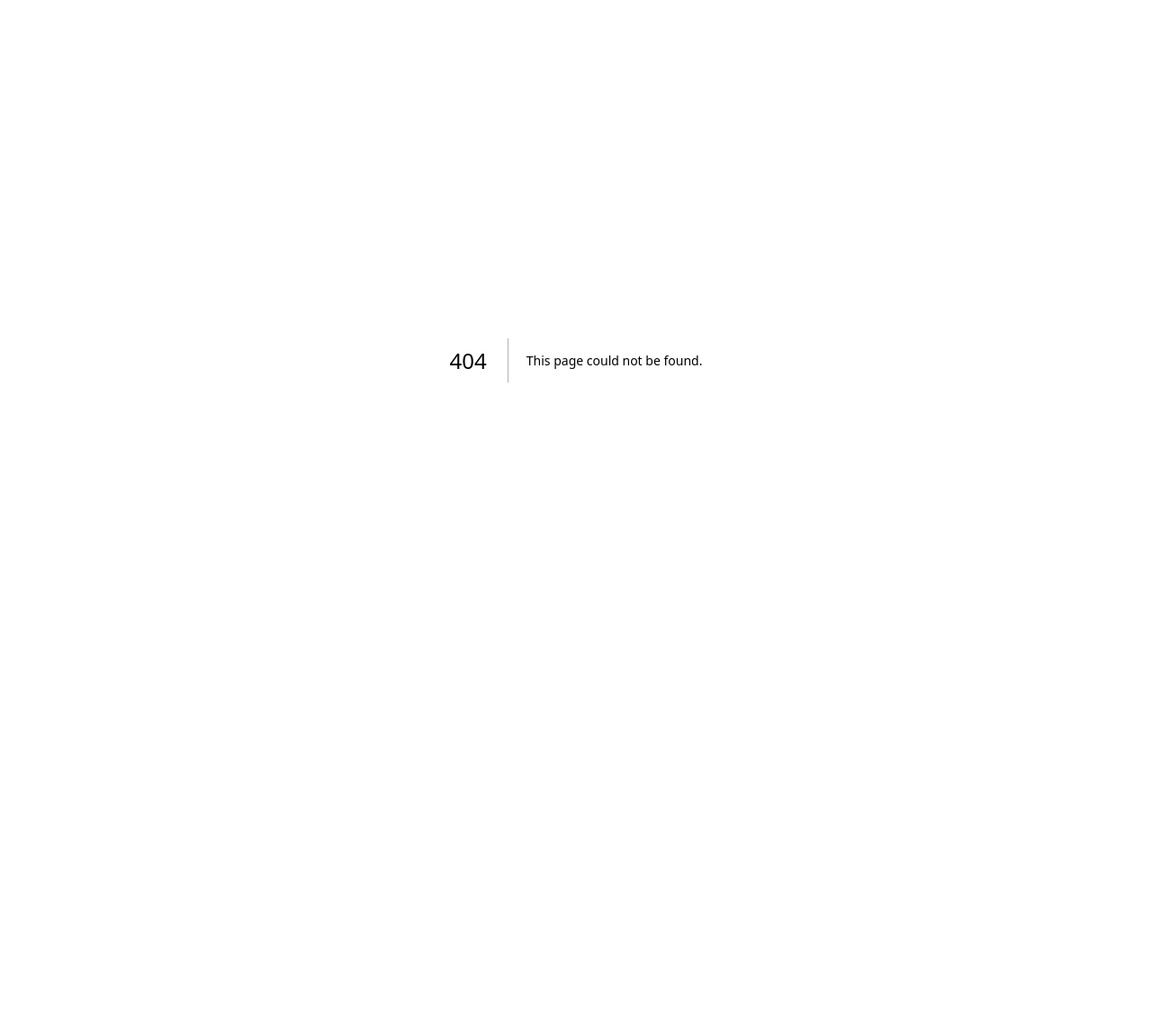
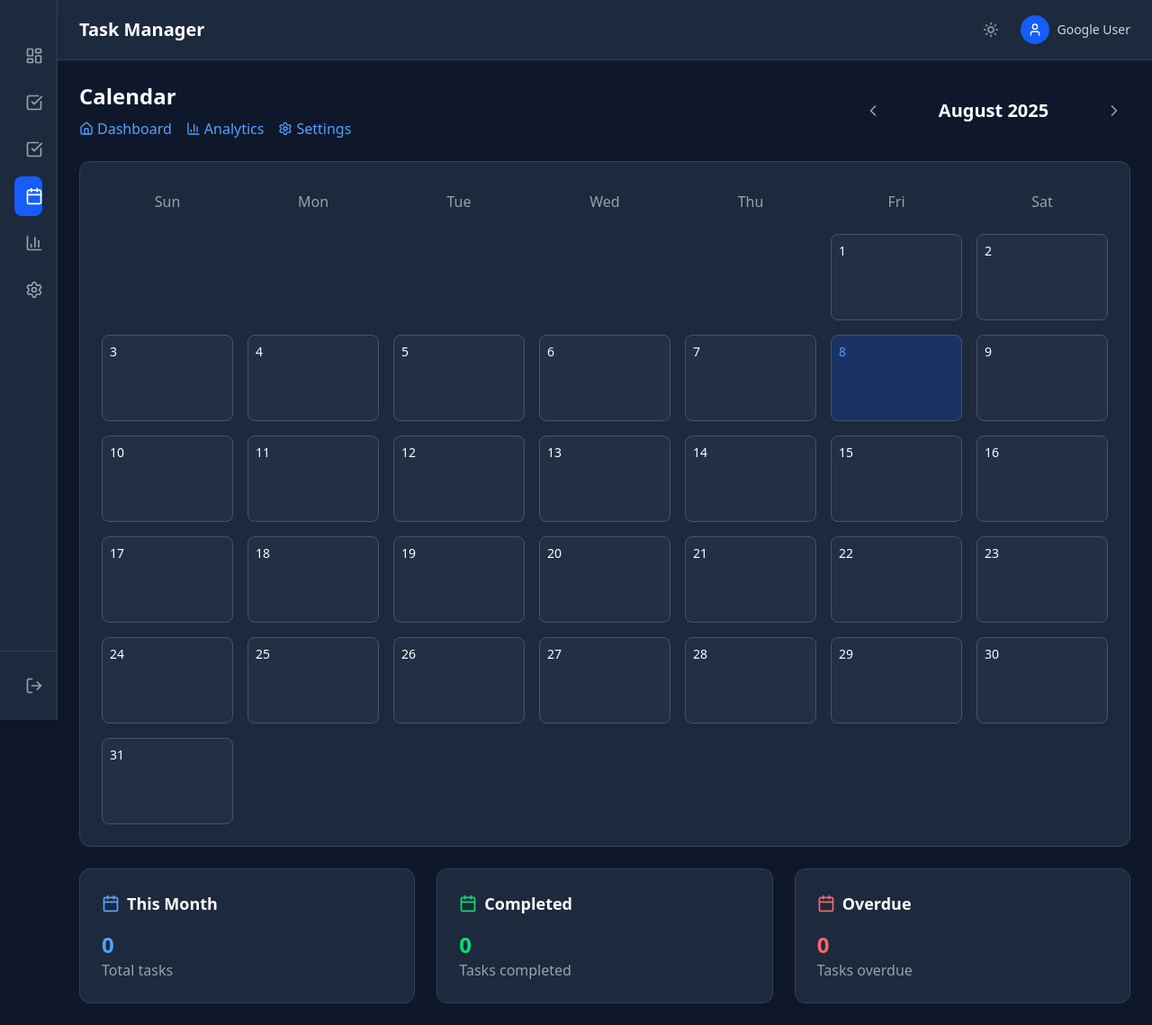
Before and after one commit to Yunmengheng/Taskov, a Next.js app: page /calendar in a window 1280 px wide. Before the commit this address had no page. Shown: the whole page at 90% size. Before the commit the page ends 800 px from the top, so only its background shows below. Built offline with nearby package versions, Linux system fonts and the light colour scheme.

Commit message:
Calendar fix error on side bar and stying

```diff
--- /dev/null
+++ b/app/calendar/page.tsx
@@ -0,0 +1,209 @@
+"use client";
+
+import React, { useState } from "react";
+import Link from "next/link";
+import { useTask } from "@/contexts/TaskContext";
+import DashboardLayout from "@/components/layout/DashboardLayout";
+import {
+  Calendar as CalendarIcon,
+  ChevronLeft,
+  ChevronRight,
+  Home,
+  BarChart3,
+  Settings
+} from "lucide-react";
+
+const Calendar: React.FC = () => {
+  const { tasks } = useTask();
+  const [currentDate, setCurrentDate] = useState(new Date());
+
+  // Get tasks for calendar view
+  const tasksWithDates = tasks.filter(task => task.dueDate);
+
+  const getDaysInMonth = (date: Date) => {
+    return new Date(date.getFullYear(), date.getMonth() + 1, 0).getDate();
+  };
+
+  const getFirstDayOfMonth = (date: Date) => {
+    return new Date(date.getFullYear(), date.getMonth(), 1).getDay();
+  };
+
+  const navigateMonth = (direction: 'prev' | 'next') => {
+    setCurrentDate(prev => {
+      const newDate = new Date(prev);
+      if (direction === 'prev') {
+        newDate.setMonth(prev.getMonth() - 1);
+      } else {
+        newDate.setMonth(prev.getMonth() + 1);
+      }
+      return newDate;
+    });
+  };
+
+  const getTasksForDate = (day: number) => {
+    const dateStr = `${currentDate.getFullYear()}-${String(currentDate.getMonth() + 1).padStart(2, '0')}-${String(day).padStart(2, '0')}`;
+    return tasksWithDates.filter(task => task.dueDate?.startsWith(dateStr));
+  };
+
+  const monthNames = ["January", "February", "March", "April", "May", "June",
+    "July", "August", "September", "October", "November", "December"];
+
+  const daysInMonth = getDaysInMonth(currentDate);
+  const firstDay = getFirstDayOfMonth(currentDate);
+
+  return (
+    <DashboardLayout>
+      <div className="space-y-6">
+        {/* Header with navigation */}
+        <div className="flex justify-between items-center">
+          <div>
+            <h1 className="text-2xl font-bold text-white mb-2">Calendar</h1>
+            <div className="flex items-center space-x-4">
+              <Link href="/Dashboard" className="flex items-center text-blue-400 hover:text-blue-300 transition-colors">
+                <Home size={16} className="mr-1" />
+                Dashboard
+              </Link>
+              <Link href="/analytics" className="flex items-center text-blue-400 hover:text-blue-300 transition-colors">
+                <BarChart3 size={16} className="mr-1" />
+                Analytics
+              </Link>
+              <Link href="/settings" className="flex items-center text-blue-400 hover:text-blue-300 transition-colors">
+                <Settings size={16} className="mr-1" />
+                Settings
+              </Link>
+            </div>
+          </div>
+          <div className="flex items-center space-x-4">
+            <button
+              onClick={() => navigateMonth('prev')}
+              className="p-2 text-gray-400 hover:text-white hover:bg-slate-700 rounded-lg transition-colors"
+            >
+              <ChevronLeft size={20} />
+            </button>
+            <h2 className="text-xl font-semibold text-white min-w-[200px] text-center">
+              {monthNames[currentDate.getMonth()]} {currentDate.getFullYear()}
+            </h2>
+            <button
+              onClick={() => navigateMonth('next')}
+              className="p-2 text-gray-400 hover:text-white hover:bg-slate-700 rounded-lg transition-colors"
+            >
+              <ChevronRight size={20} />
+            </button>
+          </div>
+        </div>
+
+        {/* Calendar Grid */}
+        <div className="bg-slate-800 rounded-xl border border-slate-700 p-6">
+          {/* Days of week header */}
+          <div className="grid grid-cols-7 gap-4 mb-4">
+            {['Sun', 'Mon', 'Tue', 'Wed', 'Thu', 'Fri', 'Sat'].map(day => (
+              <div key={day} className="text-center text-gray-400 font-medium py-2">
+                {day}
+              </div>
+            ))}
+          </div>
+
+          {/* Calendar days */}
+          <div className="grid grid-cols-7 gap-4">
+            {/* Empty cells for first week */}
+            {Array.from({ length: firstDay }).map((_, index) => (
+              <div key={`empty-${index}`} className="h-24"></div>
+            ))}
+
+            {/* Calendar days */}
+            {Array.from({ length: daysInMonth }).map((_, index) => {
+              const day = index + 1;
+              const dayTasks = getTasksForDate(day);
+              const isToday = new Date().toDateString() === new Date(currentDate.getFullYear(), currentDate.getMonth(), day).toDateString();
+
+              return (
+                <div
+                  key={day}
+                  className={`h-24 p-2 border border-slate-600 rounded-lg ${
+                    isToday ? 'bg-blue-600/20 border-blue-500' : 'bg-slate-700/30'
+                  }`}
+                >
+                  <div className={`text-sm font-medium mb-1 ${
+                    isToday ? 'text-blue-400' : 'text-white'
+                  }`}>
+                    {day}
+                  </div>
+                  <div className="space-y-1">
+                    {dayTasks.slice(0, 2).map(task => (
+                      <div
+                        key={task.id}
+                        className={`text-xs px-2 py-1 rounded truncate ${
+                          task.completed
+                            ? 'bg-green-500/20 text-green-400'
+                            : task.priority === 'high'
+                              ? 'bg-red-500/20 text-red-400'
+                              : 'bg-blue-500/20 text-blue-400'
+                        }`}
+                      >
+                        {task.title}
+                      </div>
+                    ))}
+                    {dayTasks.length > 2 && (
+                      <div className="text-xs text-gray-400">
+                        +{dayTasks.length - 2} more
+                      </div>
+                    )}
+                  </div>
+                </div>
+              );
+            })}
+          </div>
+        </div>
+
+        {/* Tasks Summary */}
+        <div className="grid grid-cols-1 md:grid-cols-3 gap-6">
+          <div className="bg-slate-800 p-6 rounded-xl border border-slate-700">
+            <div className="flex items-center mb-4">
+              <CalendarIcon size={20} className="text-blue-400 mr-2" />
+              <h3 className="text-lg font-semibold text-white">This Month</h3>
+            </div>
+            <div className="text-2xl font-bold text-blue-400">
+              {tasksWithDates.filter(task => {
+                const taskDate = new Date(task.dueDate!);
+                return taskDate.getMonth() === currentDate.getMonth() &&
+                       taskDate.getFullYear() === currentDate.getFullYear();
+              }).length}
+            </div>
+            <p className="text-gray-400">Total tasks</p>
+          </div>
+
+          <div className="bg-slate-800 p-6 rounded-xl border border-slate-700">
+            <div className="flex items-center mb-4">
+              <CalendarIcon size={20} className="text-green-400 mr-2" />
+              <h3 className="text-lg font-semibold text-white">Completed</h3>
+            </div>
+            <div className="text-2xl font-bold text-green-400">
+              {tasksWithDates.filter(task => {
+                const taskDate = new Date(task.dueDate!);
+                return task.completed &&
+                       taskDate.getMonth() === currentDate.getMonth() &&
+                       taskDate.getFullYear() === currentDate.getFullYear();
+              }).length}
+            </div>
+            <p className="text-gray-400">Tasks completed</p>
+          </div>
+
+          <div className="bg-slate-800 p-6 rounded-xl border border-slate-700">
+            <div className="flex items-center mb-4">
+              <CalendarIcon size={20} className="text-red-400 mr-2" />
+              <h3 className="text-lg font-semibold text-white">Overdue</h3>
+            </div>
+            <div className="text-2xl font-bold text-red-400">
+              {tasksWithDates.filter(task => {
+                return !task.completed && new Date(task.dueDate!) < new Date();
+              }).length}
+            </div>
+            <p className="text-gray-400">Tasks overdue</p>
+          </div>
+        </div>
+      </div>
+    </DashboardLayout>
+  );
+};
+
+export default Calendar;
```
